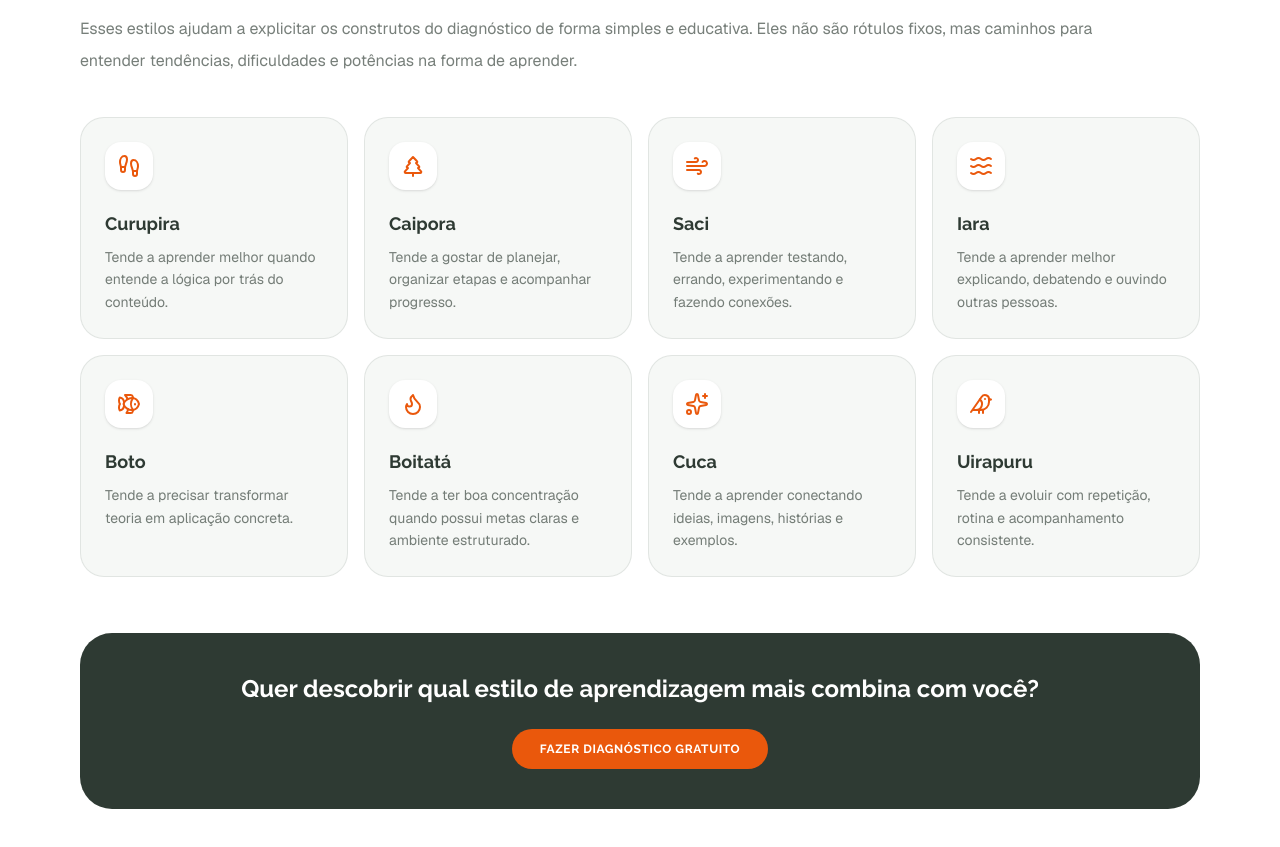
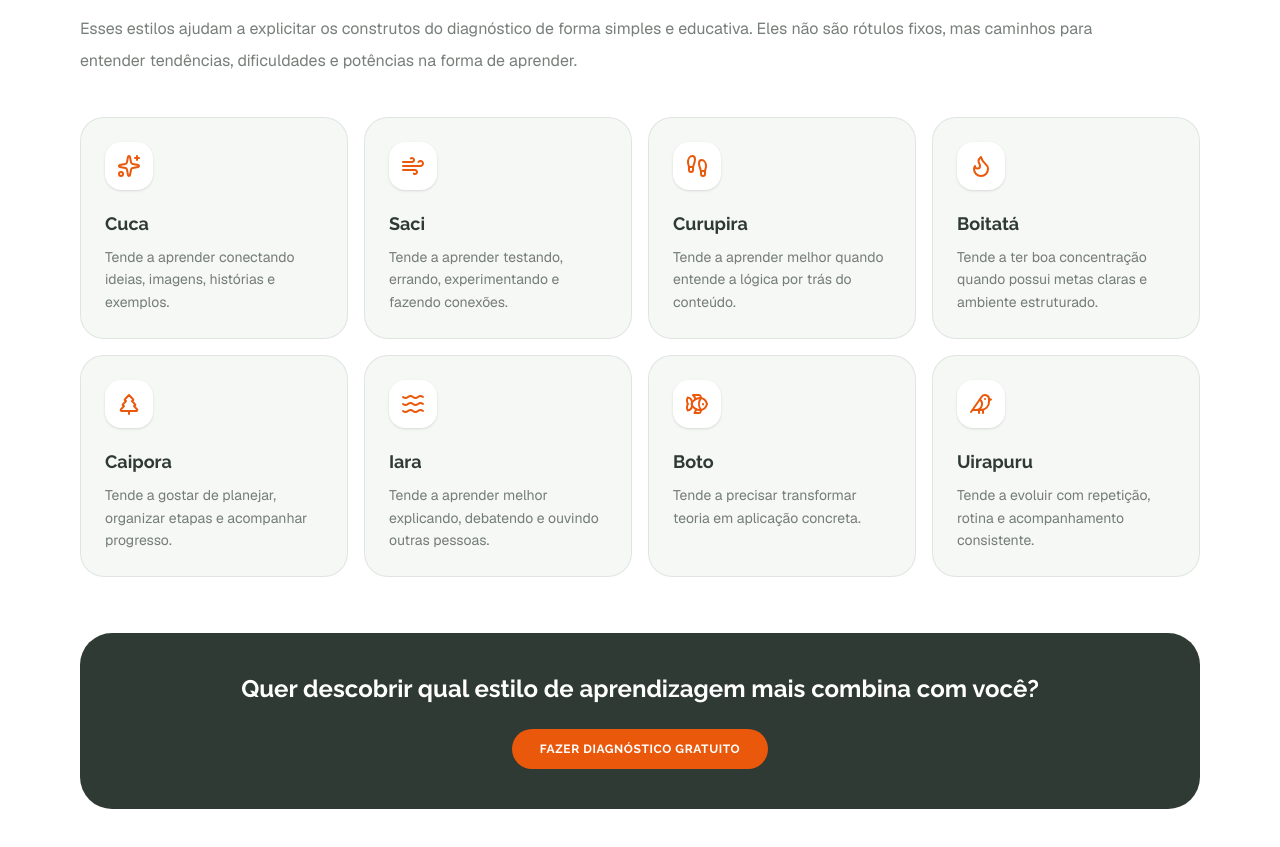
Before and after one commit to vdeviny99/-evidencia-aprendizagem, a Next.js app: page /diagnostico in a window 1280 px wide. Shown: the part 1064-1911 px from the top of the page. Built offline with nearby package versions, Linux system fonts and the light colour scheme; no server answers.

Commit message:
fix: ordena estilos por matriz

```diff
--- a/src/app/diagnostico/page.tsx
+++ b/src/app/diagnostico/page.tsx
@@ -33,19 +33,29 @@ const paidItems = [
 
 const profiles = [
   {
+    icon: Sparkles,
+    name: "Cuca",
+    desc: "Tende a aprender conectando ideias, imagens, histórias e exemplos.",
+  },
+  {
+    icon: Wind,
+    name: "Saci",
+    desc: "Tende a aprender testando, errando, experimentando e fazendo conexões.",
+  },
+  {
     icon: Footprints,
     name: "Curupira",
     desc: "Tende a aprender melhor quando entende a lógica por trás do conteúdo.",
   },
   {
+    icon: Flame,
+    name: "Boitatá",
+    desc: "Tende a ter boa concentração quando possui metas claras e ambiente estruturado.",
+  },
+  {
     icon: TreePine,
     name: "Caipora",
     desc: "Tende a gostar de planejar, organizar etapas e acompanhar progresso.",
-  },
-  {
-    icon: Wind,
-    name: "Saci",
-    desc: "Tende a aprender testando, errando, experimentando e fazendo conexões.",
   },
   {
     icon: Waves,
@@ -56,16 +66,6 @@ const profiles = [
     icon: Fish,
     name: "Boto",
     desc: "Tende a precisar transformar teoria em aplicação concreta.",
-  },
-  {
-    icon: Flame,
-    name: "Boitatá",
-    desc: "Tende a ter boa concentração quando possui metas claras e ambiente estruturado.",
-  },
-  {
-    icon: Sparkles,
-    name: "Cuca",
-    desc: "Tende a aprender conectando ideias, imagens, histórias e exemplos.",
   },
   {
     icon: Bird,
```
